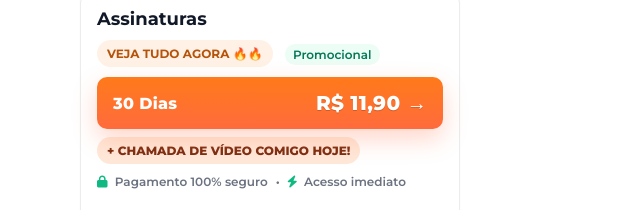
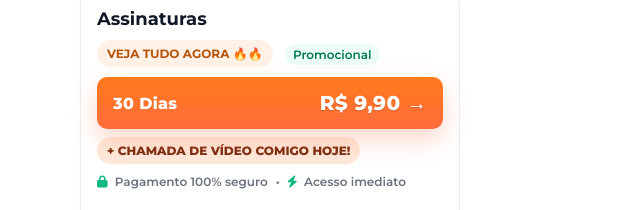
Before and after one commit to kaduGplay/caroline, a plain HTML site: page index.html in a window 1280 px wide. Shown: the part 527-737 px from the top of the page, 0-640 px from the left. Drawn offline with Linux system fonts and the light colour scheme; a script that the page names is missing.

Commit message:
Update subscription price from R$ 11,90 to R$ 9,90

```diff
--- a/index.html
+++ b/index.html
@@ -1398,9 +1398,9 @@ E não para por ai ta vindo cada vez mais vazados dela!🔥👿
             <div class="tag-popular">VEJA TUDO AGORA 🔥🔥</div>
             <span class="mini-badge promo header-promo">Promocional</span>
 
-            <a class="plan-primary" role="button" aria-label="Assinar 30 dias por R$ 11,90" href="https://pagamento.nicollecaroline.online/30dias">
+            <a class="plan-primary" role="button" aria-label="Assinar 30 dias por R$ 9,90" href="https://pagamento.nicollecaroline.online/30dias">
               <span class="plan-title">30 Dias</span>
-              <span class="plan-price">R$ 11,90</span>
+              <span class="plan-price">R$ 9,90</span>
             </a>
             <div class="perk-chip" aria-hidden="false" role="note">+ CHAMADA DE VÍDEO COMIGO HOJE!</div>
 
```
